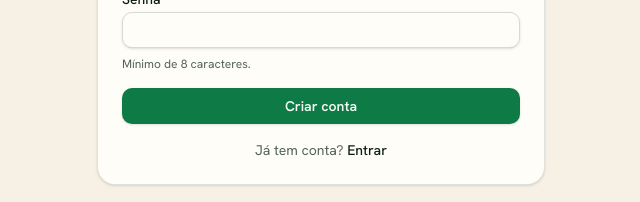
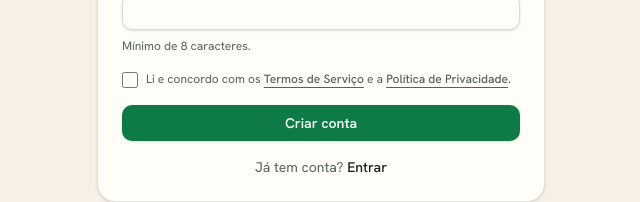
Before and after one commit to devfurlan/haru, a Next.js app in the folder apps/web/: page /signup in a window 1280 px wide. Shown: the part 511-713 px from the top of the page, without its empty margins (319-959 px from the left). Built offline with nearby package versions, Linux system fonts and the light colour scheme; no server answers.

Commit message:
feat(auth): add terms acceptance to signup and login forms, update user model and database migration

```diff
--- a/apps/web/src/app/(auth)/actions.ts
+++ b/apps/web/src/app/(auth)/actions.ts
@@ -7,6 +7,7 @@ import { z } from 'zod';
 import { Prisma, prisma } from '@haru/database';
 
 import { getBaseUrl } from '@/lib/base-url';
+import { TERMS_VERSION } from '@/lib/legal';
 import { createClient } from '@/lib/supabase/server';
 import { uniqueSlug } from '@/lib/slug';
 
@@ -38,11 +39,10 @@ const signUpSchema = z.object({
   email: z.string().email('Email inválido'),
   password: z.string().min(8, 'Senha deve ter ao menos 8 caracteres'),
   businessName: z.string().min(2, 'Nome do estabelecimento muito curto').max(80),
-  ownerName: z
-    .string()
-    .trim()
-    .min(2, 'Informe seu nome')
-    .max(80),
+  ownerName: z.string().trim().min(2, 'Informe seu nome').max(80),
+  acceptTerms: z.literal('on', {
+    errorMap: () => ({ message: 'É preciso aceitar os Termos e a Política de Privacidade.' }),
+  }),
 });
 
 export async function signUp(_prev: ActionResult, formData: FormData): Promise<ActionResult> {
@@ -51,6 +51,7 @@ export async function signUp(_prev: ActionResult, formData: FormData): Promise<A
     password: formData.get('password'),
     businessName: formData.get('businessName'),
     ownerName: formData.get('ownerName'),
+    acceptTerms: formData.get('acceptTerms'),
   });
   if (!parsed.success) {
     return { error: parsed.error.issues[0]?.message ?? 'Dados inválidos' };
@@ -77,6 +78,9 @@ export async function signUp(_prev: ActionResult, formData: FormData): Promise<A
           // Dono já define a senha no signup - nasce ativo (explícito p/ não
           // depender do default do schema).
           status: 'ACTIVE',
+          // Prova de consentimento coletada no momento do cadastro.
+          termsAcceptedAt: new Date(),
+          termsVersion: TERMS_VERSION,
           tenantId: tenant.id,
         },
       });
--- a/apps/web/src/app/(auth)/login/login-form.tsx
+++ b/apps/web/src/app/(auth)/login/login-form.tsx
@@ -48,6 +48,21 @@ export function LoginForm() {
       </div>
       {state?.error && <p className="text-destructive text-sm">{state.error}</p>}
       <SubmitButton />
+      <p className="text-muted-foreground text-center text-xs leading-relaxed">
+        Ao continuar, você concorda com os{' '}
+        <Link href="/termos" target="_blank" className="font-medium underline underline-offset-4">
+          Termos de Serviço
+        </Link>{' '}
+        e a{' '}
+        <Link
+          href="/privacidade"
+          target="_blank"
+          className="font-medium underline underline-offset-4"
+        >
+          Política de Privacidade
+        </Link>
+        .
+      </p>
     </form>
   );
 }
--- a/apps/web/src/app/(auth)/signup/signup-form.tsx
+++ b/apps/web/src/app/(auth)/signup/signup-form.tsx
@@ -1,5 +1,6 @@
 'use client';
 
+import Link from 'next/link';
 import { useActionState } from 'react';
 import { useFormStatus } from 'react-dom';
 
@@ -52,9 +53,37 @@ export function SignupForm() {
           minLength={8}
           required
         />
-        <p className="text-xs text-muted-foreground">Mínimo de 8 caracteres.</p>
+        <p className="text-muted-foreground text-xs">Mínimo de 8 caracteres.</p>
       </div>
-      {state?.error && <p className="text-sm text-destructive">{state.error}</p>}
+      <div className="flex items-start gap-2">
+        <input
+          id="acceptTerms"
+          name="acceptTerms"
+          type="checkbox"
+          value="on"
+          required
+          className="border-input accent-foreground mt-0.5 size-4 shrink-0 rounded"
+        />
+        <Label
+          htmlFor="acceptTerms"
+          className="text-muted-foreground text-xs font-normal leading-relaxed"
+        >
+          Li e concordo com os{' '}
+          <Link href="/termos" target="_blank" className="font-medium underline underline-offset-4">
+            Termos de Serviço
+          </Link>{' '}
+          e a{' '}
+          <Link
+            href="/privacidade"
+            target="_blank"
+            className="font-medium underline underline-offset-4"
+          >
+            Política de Privacidade
+          </Link>
+          .
+        </Label>
+      </div>
+      {state?.error && <p className="text-destructive text-sm">{state.error}</p>}
       <SubmitButton />
     </form>
   );
--- /dev/null
+++ b/apps/web/src/lib/legal.ts
@@ -0,0 +1,8 @@
+/**
+ * Versão vigente dos Termos de Serviço / Política de Privacidade.
+ *
+ * Casa com o LAST_UPDATED exibido em /termos e /privacidade. Sempre que o texto
+ * legal mudar de forma relevante, suba esta versão (e o LAST_UPDATED) - é o que
+ * gravamos em User.termsVersion como prova de qual versão o usuário aceitou.
+ */
+export const TERMS_VERSION = '2026-05-28';
```
Also changed, not shown: 2 other files (tests, documents, lock files or other folders).
